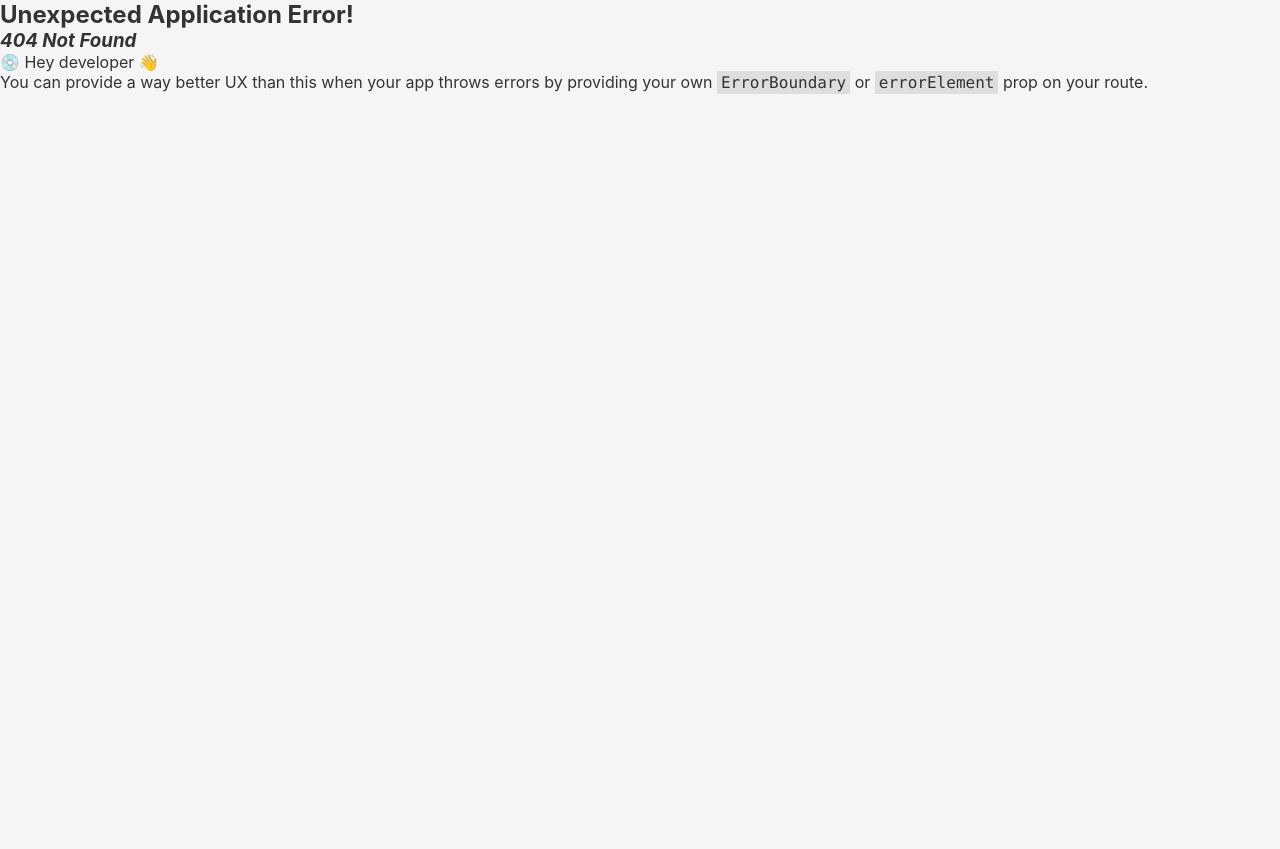
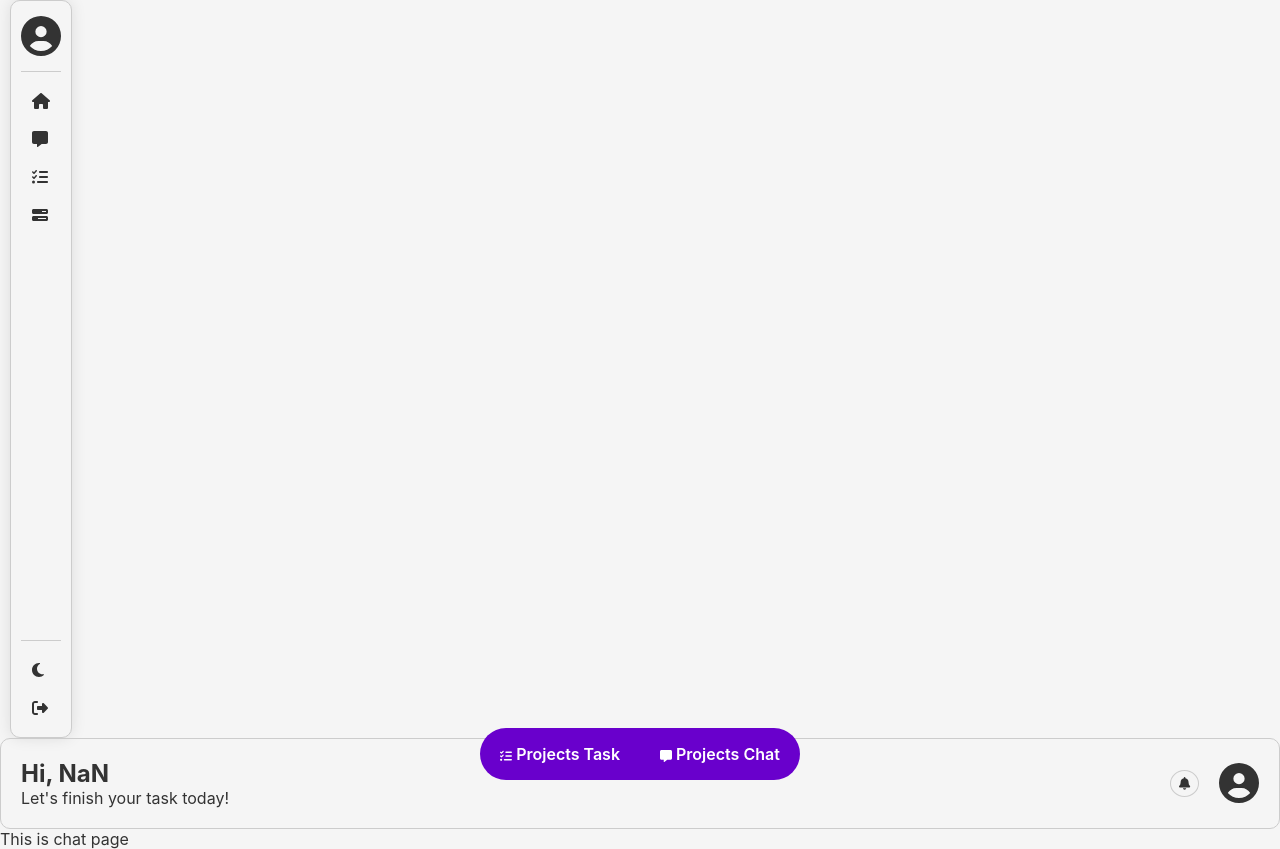
Before and after one commit to KashafDawood/Ticklist-react, a React (Create React App) app: page /chat in a window 1280 px wide. Before the commit this address had no page. Before the commit the page ends 800 px from the top, so only its background shows below. Built offline with nearby package versions, Linux system fonts and the light colour scheme; no server answers; sample sign-in values are in the browser's storage.

Commit message:
create userprofile component

```diff
--- /dev/null
+++ b/src/components/PrivateLayout/index.js
@@ -0,0 +1,17 @@
+import SideMenu from "../SideMenu";
+import React from "react";
+import UserProfile from "../UserProfile";
+
+const PrivateLayout = ({ children }) => {
+  return (
+    <div className="privateLayout-container">
+      <SideMenu />
+      <div className="privateLayout-main">
+        <UserProfile />
+        <div className="main-content">{children}</div>
+      </div>
+    </div>
+  );
+};
+
+export default PrivateLayout;
--- a/src/components/SideMenu/style.css
+++ b/src/components/SideMenu/style.css
@@ -1,4 +1,5 @@
 .sidebar {
+  margin: 0 10px;
   background-color: var(--background-color);
   color: var(--primary-text-color);
   width: 60px;
--- /dev/null
+++ b/src/components/UserProfile/index.js
@@ -0,0 +1,40 @@
+import { useState, useEffect } from "react";
+import { FontAwesomeIcon } from "@fortawesome/react-fontawesome";
+import getLoginUser from "../../API/UserAPI/getLoginUser";
+import "./style.css";
+
+export default function UserProfile() {
+  const [user, setUser] = useState(null);
+
+  useEffect(() => {
+    const fetchUser = async () => {
+      try {
+        const userData = await getLoginUser();
+        setUser(userData.data);
+      } catch (error) {}
+    };
+
+    fetchUser();
+  }, []);
+
+  return (
+    <div className="userprofile-container">
+      <div className="user-greet">
+        <h2 className="user-name">
+          Hi,{" "}
+          {user?.name.charAt(0).toUpperCase() +
+            user?.name.split(" ")[0].slice(1)}
+        </h2>
+        <p>Let's finish your task today!</p>
+      </div>
+      <div className="user-setting icon-wrapper">
+        <span className="user-notification">
+          <FontAwesomeIcon icon={["fas", "bell"]} />
+        </span>
+        <span className="user-img">
+          <FontAwesomeIcon icon={["fas", "user-circle"]} />
+        </span>
+      </div>
+    </div>
+  );
+}
--- /dev/null
+++ b/src/components/UserProfile/style.css
@@ -0,0 +1,23 @@
+.userprofile-container {
+  display: flex;
+  align-items: center;
+  justify-content: space-between;
+  padding: 20px;
+  border: 1px solid var(--border-color);
+  border-radius: 10px;
+}
+
+.user-setting > * {
+  padding-left: 20px;
+}
+
+.user-img {
+  font-size: 2.5rem;
+}
+
+.user-notification {
+  font-size: 0.8rem;
+  border: 1px solid var(--border-color);
+  border-radius: 50%;
+  padding: 5px 8px;
+}
--- a/src/index.css
+++ b/src/index.css
@@ -133,5 +133,5 @@ p {
 
 .icon-wrapper {
   display: flex;
-  justify-content: center;
+  align-items: center;
 }
--- a/src/pages/Dashboard/index.js
+++ b/src/pages/Dashboard/index.js
@@ -1,10 +1,8 @@
 import { BottomNavbar } from "../../components/Navbar";
-import SideMenu from "./../../components/SideMenu";
 
 export default function Dashboard() {
   return (
     <div>
-      <SideMenu />
       <BottomNavbar />
     </div>
   );
--- a/src/routes/PrivateRoutes.js
+++ b/src/routes/PrivateRoutes.js
@@ -5,6 +5,7 @@ import Chat from "./../pages/Chat";
 import React from "react";
 import ProtectedRoutes from "./protectedRoutes";
 import { createBrowserRouter } from "react-router-dom";
+import PrivateLayout from "../components/PrivateLayout";
 
 const privateRoutes = createBrowserRouter([
   {
@@ -12,29 +13,33 @@ const privateRoutes = createBrowserRouter([
     path: "/dashboard",
     element: (
       <ProtectedRoutes>
+        <PrivateLayout>
           <Dashboard />
+        </PrivateLayout>
       </ProtectedRoutes>
     ),
-    children: [
+  },
   {
     id: "tasks",
-        path: "tasks",
+    path: "/tasks",
     element: (
       <ProtectedRoutes>
+        <PrivateLayout>
           <Tasks />
+        </PrivateLayout>
       </ProtectedRoutes>
     ),
   },
   {
     id: "chat",
-        path: "chat",
+    path: "/chat",
     element: (
       <ProtectedRoutes>
+        <PrivateLayout>
           <Chat />
+        </PrivateLayout>
       </ProtectedRoutes>
     ),
-      },
-    ],
   },
 ]);
 
```
Lines whose indentation alone changed are shown as unchanged.
